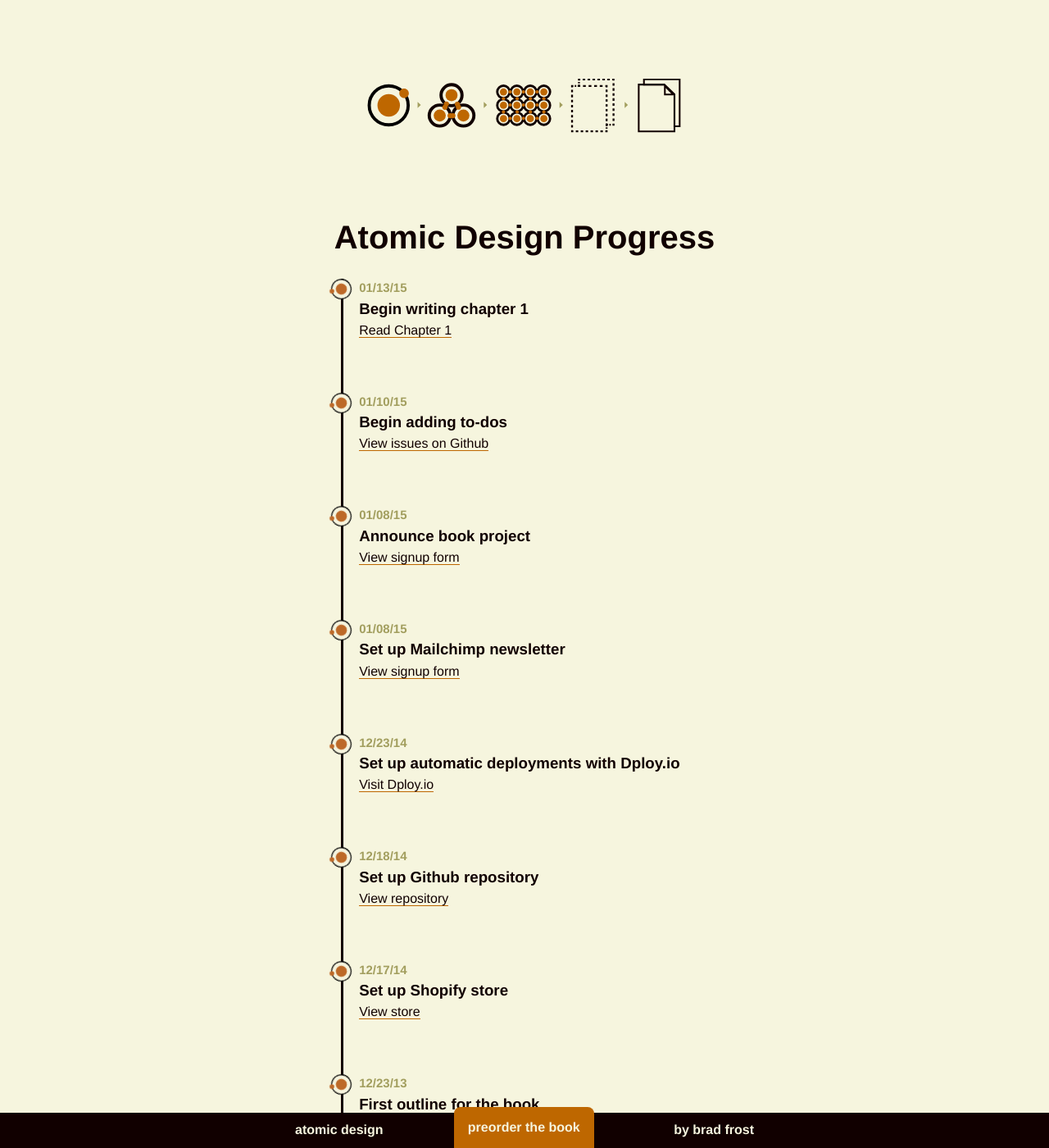
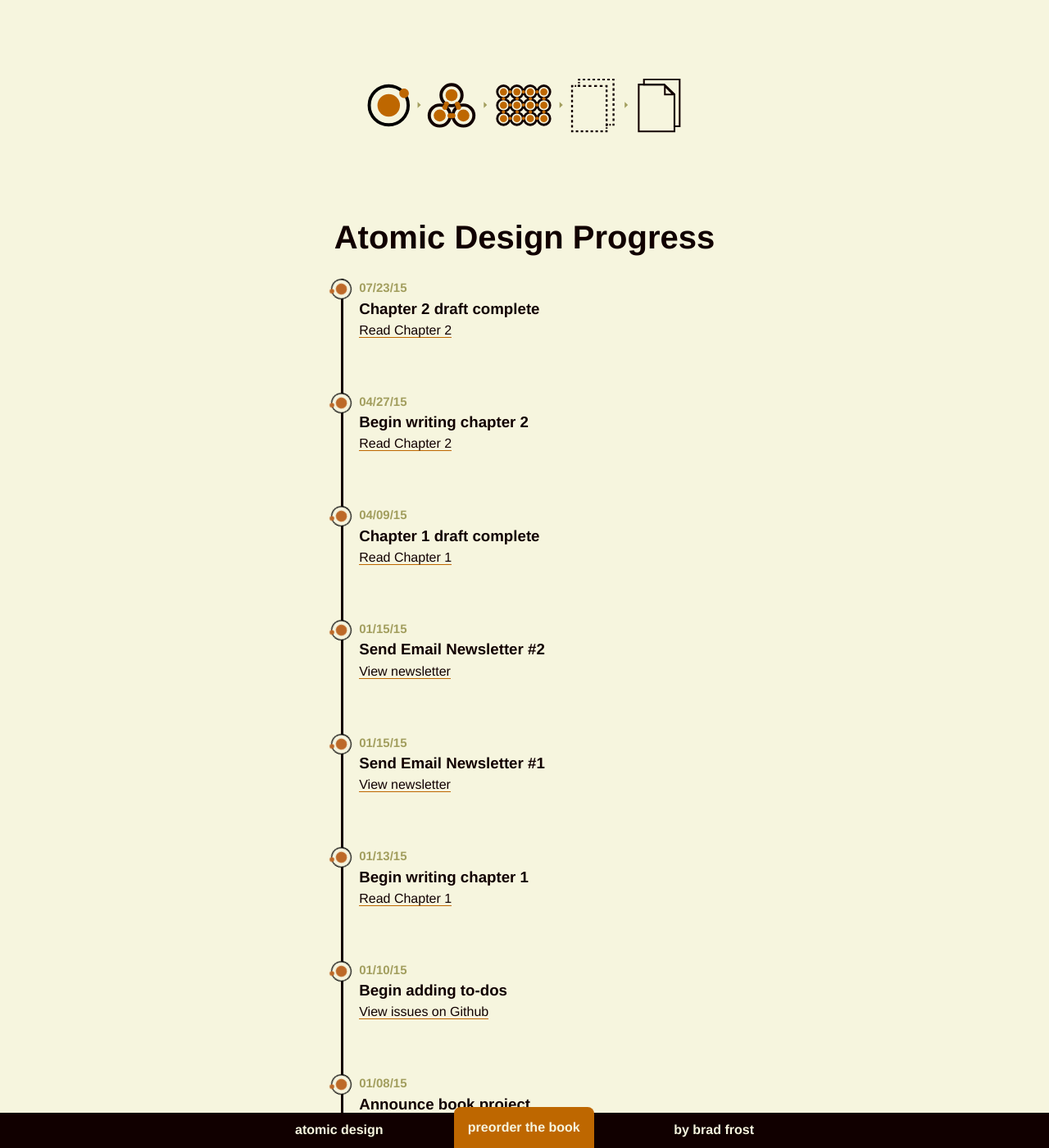
Before and after one commit to bradfrost/atomic-design, a Jekyll site: the page built from timeline.md, in a window 1280 px wide and 1400 px high. Shown: the whole window at 82% size. Built offline with Jekyll 4.4.1, drawn with Linux system fonts in a browser that asks for light colours.

Commit message:
Update timeline
Added chapter 1 and 2 details

```diff
--- a/timeline.md
+++ b/timeline.md
@@ -22,3 +22,13 @@ permalink: /timeline/
    [View issues on Github](https://github.com/bradfrost/atomic-design/issues)
 9. ### *01/13/15* Begin writing chapter 1
    [Read Chapter 1](http://atomicdesign.bradfrost.com/chapter-1/)
+10. ### *01/15/15* Send Email Newsletter #1
+   [View newsletter](http://us5.campaign-archive1.com/?u=6c0c3f4dcd40d88bc1cedb3fa&id=25eb2d93e6)
+11. ### *01/15/15* Send Email Newsletter #2
+   [View newsletter](http://us5.campaign-archive1.com/?u=6c0c3f4dcd40d88bc1cedb3fa&id=a80218ef20)
+12. ### *04/09/15* Chapter 1 draft complete
+   [Read Chapter 1](http://atomicdesign.bradfrost.com/chapter-1/)
+13. ### *04/27/15* Begin writing chapter 2
+   [Read Chapter 2](http://atomicdesign.bradfrost.com/chapter-2/)
+14. ### *07/23/15* Chapter 2 draft complete
+   [Read Chapter 2](http://atomicdesign.bradfrost.com/chapter-2/)
```
Also changed, not shown: 2 other files.
